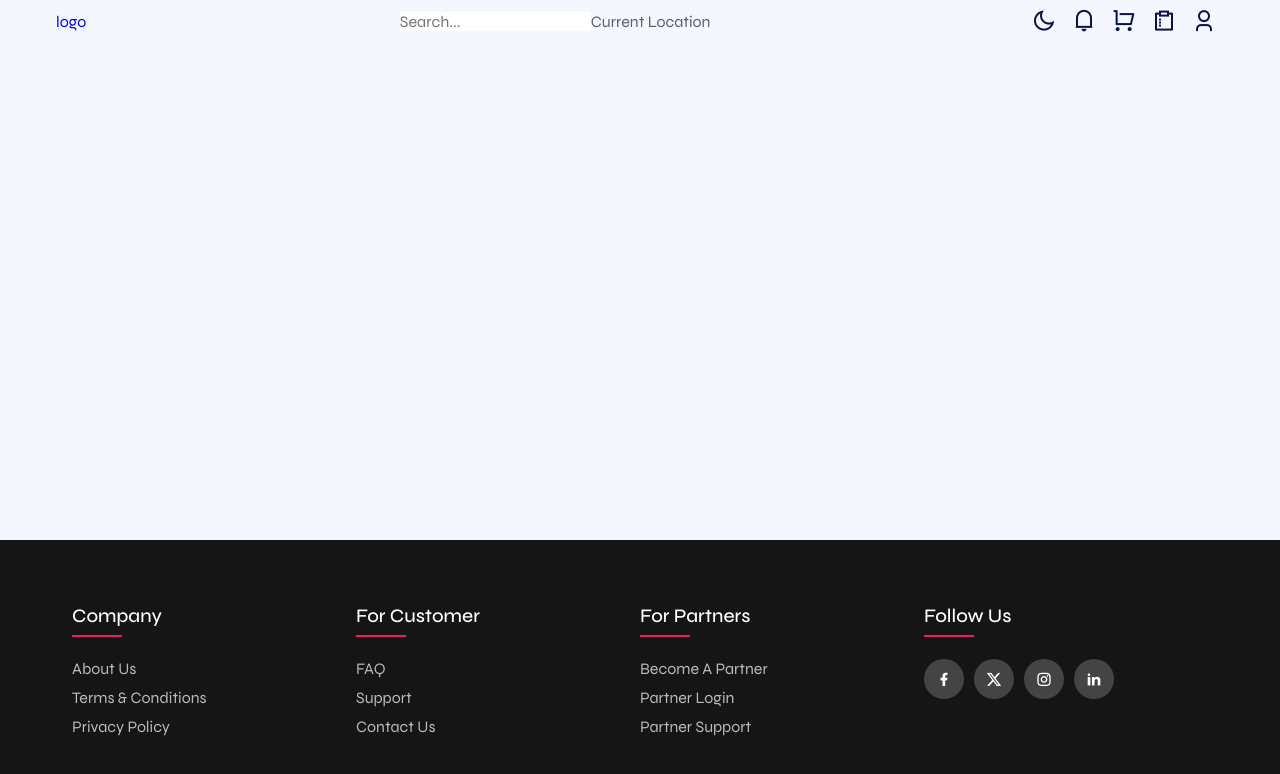
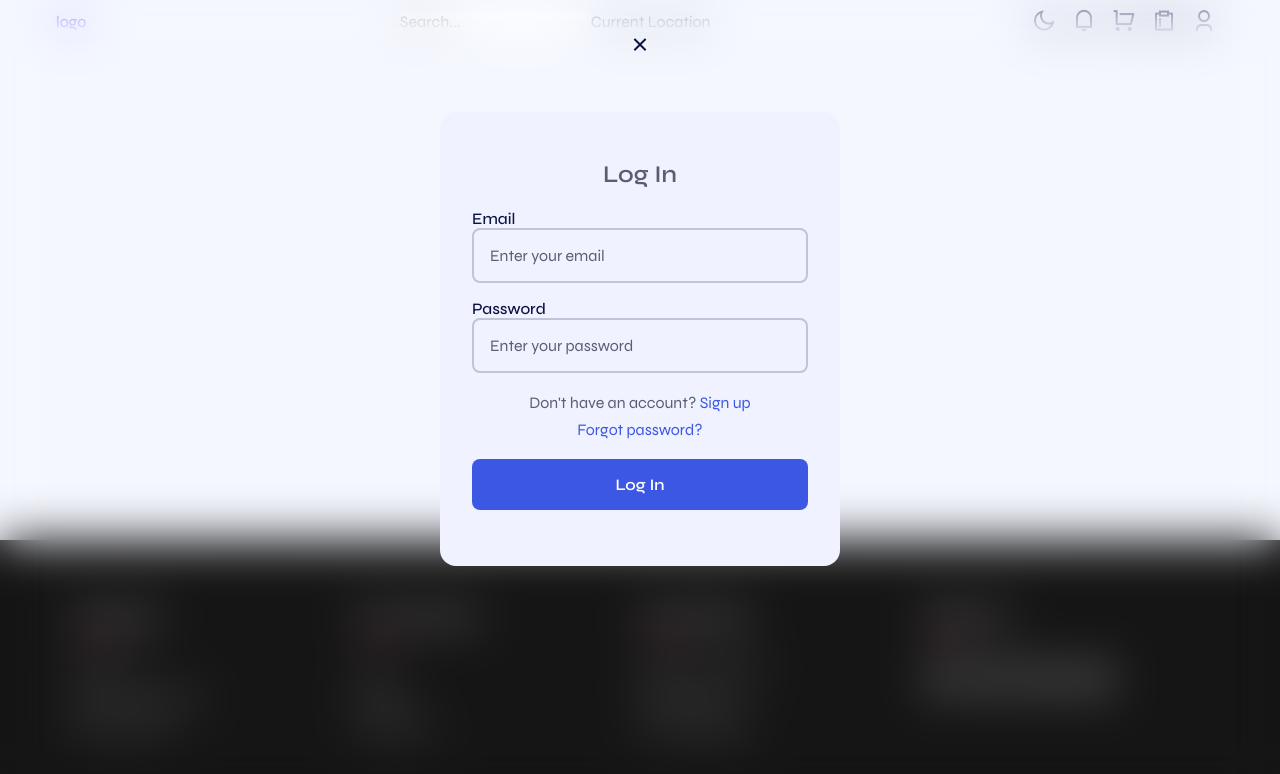
Before and after one commit to yash4agr/Home-Service, a Vue app in the folder frontend/: page /login in a window 1280 px wide. Shown: the top 774 px of the page. Built offline with nearby package versions, Linux system fonts and the light colour scheme.

Commit message:
added login

```diff
--- a/frontend/index.html
+++ b/frontend/index.html
@@ -3,7 +3,6 @@
   <head>
     <meta charset="UTF-8" />
     <link rel="icon" type="image/svg+xml" href="/vite.svg" />
-    <script src="https://kit.fontawesome.com/46e3a4f6c1.js" crossorigin="anonymous"></script>
     <link href="https://cdn.jsdelivr.net/npm/remixicon@4.3.0/fonts/remixicon.css" rel="stylesheet" />
     <meta name="viewport" content="width=device-width, initial-scale=1.0" />
     <title>Vite + Vue</title>
--- a/frontend/src/plugins/router.js
+++ b/frontend/src/plugins/router.js
@@ -1,7 +1,8 @@
 import { createRouter, createWebHistory } from "vue-router";
 
 const routes = [
-    {path : '', name: 'home', component: () => import('@/views/Home.vue')}
+    {path : '', name: 'home', component: () => import('@/views/Home.vue')},
+    {path: '/login', name: 'login', component: () => import('@/views/Login.vue')}
 ]
 
 
--- /dev/null
+++ b/frontend/src/views/Login.vue
@@ -0,0 +1,151 @@
+<script>
+</script>
+
+<template>
+    <div class="login" id="login">
+      <form action="" class="login__form">
+        <h2>Log In</h2>
+
+        <div class="login__group">
+            <div class="login__item">
+                <label for="email" class="login__label">Email</label>
+                <input type="email" class="login__input" placeholder="Enter your email" id="email">
+            </div>
+
+            <div class="login__item">
+                <label for="password" class="login__label">Password</label>
+                <input type="password" class="login__input" placeholder="Enter your password" id="password">
+            </div>
+        </div>
+
+        <div class="login__register">
+            <p class="login__signup">
+                Don't have an account? <RouterLink to="/register">Sign up</RouterLink>
+            </p>
+
+            <a href="/forgot_password" class="login__forgot">
+                Forgot password?
+            </a>
+
+            <button class="login__button" type="submit">Log In</button>
+        </div>
+      </form>
+
+      <router-link class="ri-close-line login__close" id="login-close" to="/"></router-link>
+    </div>
+
+</template>
+
+<style scoped>
+
+.login {
+    position: fixed;
+    left: 0;
+    top: 0;
+    width: 100%;
+    height: 100%;
+    z-index: var(--z-modal);
+    background-color: var(--background-color-blur);
+    -webkit-backdrop-filter: blur(24px);
+    backdrop-filter: blur(24px);
+    padding: 8rem 1.5rem 0;
+    opacity: 1;
+    /* pointer-events: none; */
+    transition: opacity 0.2s;
+}
+
+.login__close {
+    position: absolute;
+    top: 2rem;
+    /* right: 2rem; */
+    left: 50%;
+    transform: translateX(-50%);
+    font-size: 1.5rem;
+    color: var(--title-color);
+    cursor: pointer;
+}
+
+/* .login__close {
+    width: -moz-max-content;
+    width: max-content;
+    top: 5rem;
+    left: 0;
+    right: 0;
+    margin-inline: auto;
+    font-size: 2rem;
+    color: #fff;
+    z-index: 10000000;
+  } */
+
+.login__form{
+    display: grid;
+    background-color: var(--container-color);
+    padding: 3rem 2rem 3.5rem;
+    box-shadow: 0 8px 32px var(--background-color-blur);
+    border-radius: 1rem;
+    row-gap: 1.25rem;
+    text-align: center;
+    transform: translateY(-1rem);
+    transition: transform 0.2s;
+    max-width: 400px;
+    margin-inline: auto;
+}
+
+.login__title {
+    font-size: var(--h2-font-size);
+    color: var(--title-color);
+}
+
+.login__group{
+    display: grid;
+    row-gap: 1rem;
+}
+
+.login__label {
+    display: block;
+    text-align: initial;
+    color: var(--title-color);
+    font-weight: var(--font-medium);
+    margin-bottom: 0.25;
+}
+.login__input {
+  width: 100%;
+  background-color: var(--container-color);
+  border: 2px solid var(--border-color);
+  padding: 1rem;
+  border-radius: 0.5rem;
+  color: var(--text-color);
+}
+.login__input::-moz-placeholder {
+  color: var(--text-color);
+}
+.login__input::placeholder {
+  color: var(--text-color);
+}
+.login__signup {
+  margin-bottom: 0.5rem;
+}
+.login__signup a {
+  color: var(--first-color);
+}
+.login__forgot {
+  display: inline-block;
+  color: var(--first-color);
+  margin-bottom: 1.25rem;
+}
+.login__button {
+  display: inline-block;
+  background-color: var(--first-color);
+  width: 100%;
+  color: #fff;
+  font-weight: var(--font-semi-bold);
+  padding: 1rem;
+  border-radius: 0.5rem;
+  cursor: pointer;
+  transition: box-shadow 0.4s;
+}
+.login__button:hover {
+  box-shadow: 0 4px 24px hsla(230, 75%, 40%, 0.4);
+}
+
+</style>
```
